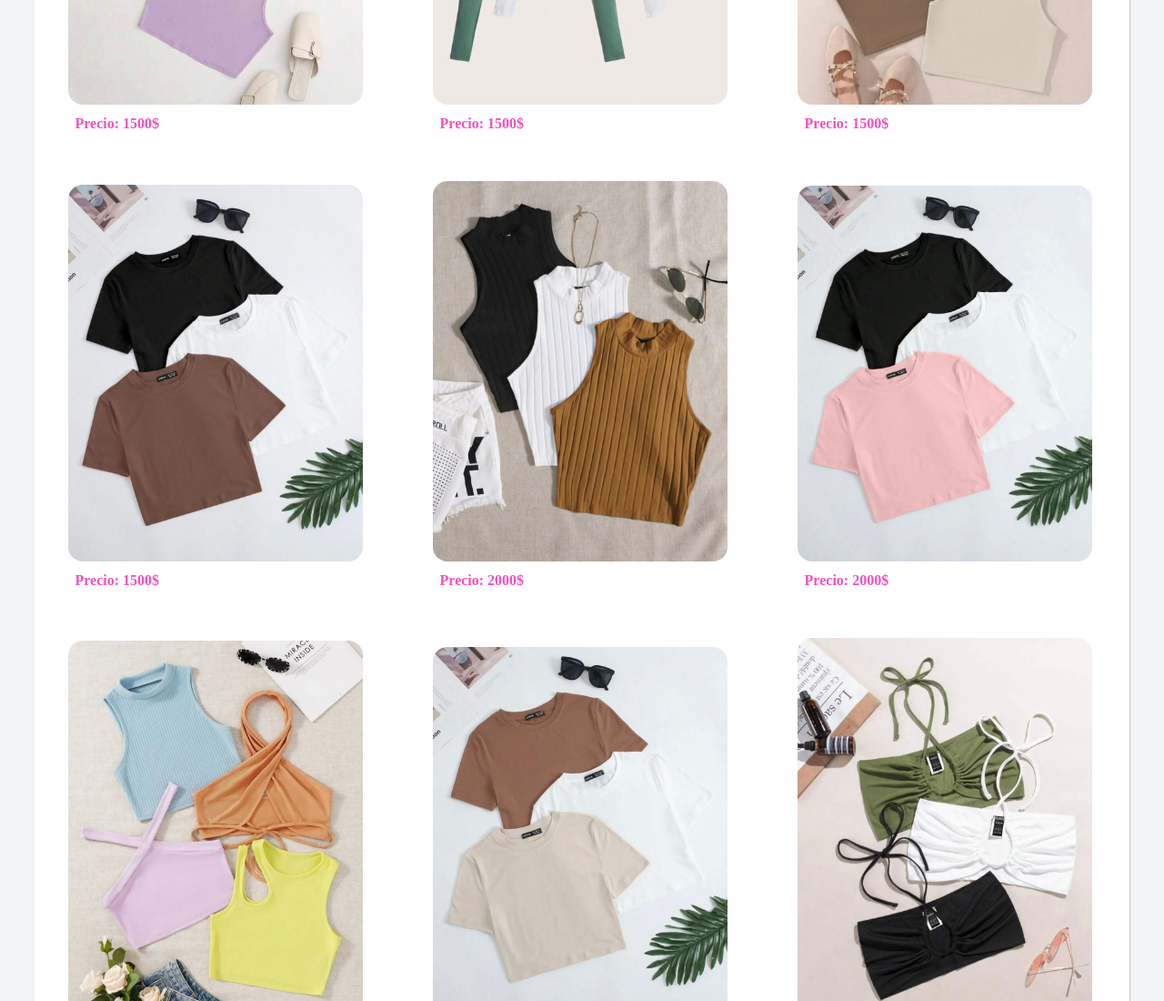
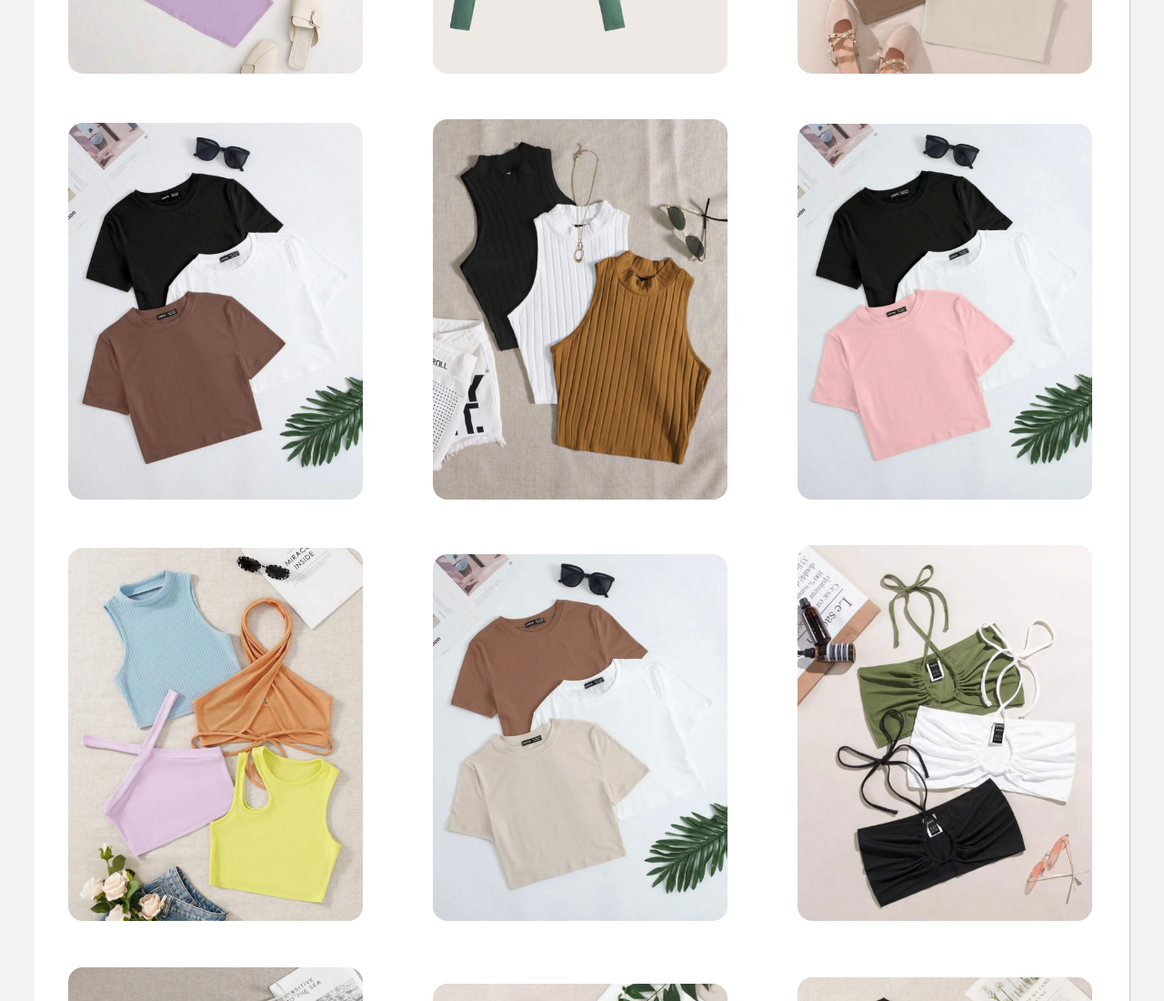
Before and after one commit to calimits/Onelis-Boutique, a plain HTML site: page index.html in a window 1280 px wide. Shown: the part 1700-2800 px from the top of the page at 91% size. Drawn offline with Linux system fonts and the light colour scheme.

Commit message:
Listo jeje

```diff
--- a/index.html
+++ b/index.html
@@ -20,6 +20,7 @@
                 <a href="#trago">Bolsos</a>
                 <a href="#desayuno">Vestidoss</a>
                 <a href="#pasta">Zapatos</a>
+                <a href="#perfumes">Perfumes</a>
             </div>
         </div>
     </header>
@@ -30,339 +31,258 @@
             <h2 id="cafe">Accesorios</h2>
             <div class=boxinside>
                 <img src="img/accesorios/IMG-20231126-WA0060.jpg"/>
-                <p>Precio: 1000$</p>
             </div>
             <div class=boxinside>
                 <img src="img/accesorios/IMG-20231126-WA0082.jpg"/>
-                <p>Precio: 1000$</p>
             </div>
         </section>
         <section class="box">
             <h2 id="refresco">Blusas</h2>
             <div class=boxinside>
                 <img src="img/blusas/IMG-20231126-WA0002.jpg"/>
-                <p>Precio: 1500$ </p>
             </div>
             <div class=boxinside>
                 <img src="img/blusas/IMG-20231126-WA0008.jpg"/>
-                <p>Precio: 1500$</p>
             </div>
             <div class=boxinside>
                 <img src="img/blusas/IMG-20231126-WA0009.jpg"/>
-                <p>Precio: 1500$</p>
             </div>
             <div class=boxinside>
                 <img src="img/blusas/IMG-20231126-WA0012.jpg"/>
-                <p>Precio: 1500$ </p>
             </div>
             <div class=boxinside>
                 <img src="img/blusas/IMG-20231126-WA0020.jpg"/>
-                <p>Precio: 2000$</p>
             </div>
             <div class=boxinside>
                 <img src="img/blusas/IMG-20231126-WA0023.jpg"/>
-                <p>Precio: 2000$</p>
             </div>
             <div class=boxinside>
                 <img src="img/blusas/IMG-20231126-WA0027.jpg"/>
-                <p>Precio: 1500$ </p>
             </div>
             <div class=boxinside>
                 <img src="img/blusas/IMG-20231126-WA0029.jpg"/>
-                <p>Precio: 1500$</p>
             </div>
             <div class=boxinside>
                 <img src="img/blusas/IMG-20231126-WA0035.jpg"/>
-                <p>Precio: 1500$</p>
             </div>
             <div class=boxinside>
                 <img src="img/blusas/IMG-20231126-WA0036.jpg"/>
-                <p>Precio: 1500$ </p>
             </div>
             <div class=boxinside>
                 <img src="img/blusas/IMG-20231126-WA0054.jpg"/>
-                <p>Precio: 2000$</p>
             </div>
             <div class=boxinside>
                 <img src="img/blusas/IMG-20231126-WA0067.jpg"/>
-                <p>Precio: 2000$</p>
             </div>
             <div class=boxinside>
                 <img src="img/blusas/IMG-20231126-WA0071.jpg"/>
-                <p>Precio: 1500$ </p>
             </div>
             <div class=boxinside>
                 <img src="img/blusas/IMG-20231126-WA0087.jpg"/>
-                <p>Precio: 2000$</p>
             </div>
             <div class=boxinside>
                 <img src="img/blusas/IMG-20231126-WA0093.jpg"/>
-                <p>Precio: 2000$</p>
             </div>
         </section>
         <section class="box">
             <h2 id="trago">Bolsos</h2>
             <div class=boxinside>
                 <img src="img/bolsos/IMG-20231126-WA0001.jpg"/>
-                <p>Precio: 1500$ </p>
             </div>
             <div class=boxinside>
                 <img src="img/bolsos/IMG-20231126-WA0004.jpg"/>
-                <p>Precio: 1500$</p>
             </div>
             <div class=boxinside>
                 <img src="img/bolsos/IMG-20231126-WA0005.jpg"/>
-                <p>Precio: 1500$</p>
             </div>
             <div class=boxinside>
                 <img src="img/bolsos/IMG-20231126-WA0006.jpg"/>
-                <p>Precio: 1500$ </p>
             </div>
             <div class=boxinside>
                 <img src="img/bolsos/IMG-20231126-WA0013.jpg"/>
-                <p>Precio: 2000$</p>
             </div>
             <div class=boxinside>
                 <img src="img/bolsos/IMG-20231126-WA0017.jpg"/>
-                <p>Precio: 2000$</p>
             </div>
             <div class=boxinside>
                 <img src="img/bolsos/IMG-20231126-WA0026.jpg"/>
-                <p>Precio: 1500$ </p>
             </div>
             <div class=boxinside>
                 <img src="img/bolsos/IMG-20231126-WA0033.jpg"/>
-                <p>Precio: 1500$</p>
             </div>
             <div class=boxinside>
                 <img src="img/bolsos/IMG-20231126-WA0043.jpg"/>
-                <p>Precio: 1500$</p>
             </div>
             <div class=boxinside>
                 <img src="img/bolsos/IMG-20231126-WA0047.jpg"/>
-                <p>Precio: 1500$ </p>
             </div>
             <div class=boxinside>
                 <img src="img/bolsos/IMG-20231126-WA0048.jpg"/>
-                <p>Precio: 2000$</p>
             </div>
             <div class=boxinside>
                 <img src="img/bolsos/IMG-20231126-WA0052.jpg"/>
-                <p>Precio: 2000$</p>
             </div>
             <div class=boxinside>
                 <img src="img/bolsos/IMG-20231126-WA0057.jpg"/>
-                <p>Precio: 1500$ </p>
             </div>
             <div class=boxinside>
                 <img src="img/bolsos/IMG-20231126-WA0059.jpg"/>
-                <p>Precio: 2000$</p>
             </div>
             <div class=boxinside>
                 <img src="img/bolsos/IMG-20231126-WA0063.jpg"/>
-                <p>Precio: 2000$</p>
             </div>
             <div class=boxinside>
                 <img src="img/bolsos/IMG-20231126-WA0069.jpg"/>
-                <p>Precio: 1500$ </p>
             </div>
             <div class=boxinside>
                 <img src="img/bolsos/IMG-20231126-WA0073.jpg"/>
-                <p>Precio: 2000$</p>
             </div>
             <div class=boxinside>
                 <img src="img/bolsos/IMG-20231126-WA0077.jpg"/>
-                <p>Precio: 2000$</p>
             </div>
             <div class=boxinside>
                 <img src="img/bolsos/IMG-20231126-WA0081.jpg"/>
-                <p>Precio: 1500$ </p>
             </div>
             <div class=boxinside>
                 <img src="img/bolsos/IMG-20231126-WA0083.jpg"/>
-                <p>Precio: 2000$</p>
             </div>
             <div class=boxinside>
                 <img src="img/bolsos/IMG-20231126-WA0086.jpg"/>
-                <p>Precio: 2000$</p>
             </div>
             <div class=boxinside>
                 <img src="img/bolsos/IMG-20231126-WA0089.jpg"/>
-                <p>Precio: 2000$</p>
             </div>
             <div class=boxinside>
                 <img src="img/bolsos/IMG-20231126-WA0094.jpg"/>
-                <p>Precio: 2000$</p>
             </div>
         </section>
             <section class="box">
             <h2 id="desayuno">Vestidos</h2>
             <div class=boxinside>
                 <img src="img/vestidos/IMG-20231126-WA0014.jpg"/>
-                <p>Precio: 1500$ </p>
             </div>
             <div class=boxinside>
                 <img src="img/vestidos/IMG-20231126-WA0016.jpg"/>
-                <p>Precio: 1500$</p>
             </div>
             <div class=boxinside>
                 <img src="img/vestidos/IMG-20231126-WA0018.jpg"/>
-                <p>Precio: 1500$</p>
             </div>
             <div class=boxinside>
                 <img src="img/vestidos/IMG-20231126-WA0022.jpg"/>
-                <p>Precio: 1500$ </p>
             </div>
             <div class=boxinside>
                 <img src="img/vestidos/IMG-20231126-WA0024.jpg"/>
-                <p>Precio: 2000$</p>
             </div>
             <div class=boxinside>
                 <img src="img/vestidos/IMG-20231126-WA0031.jpg"/>
-                <p>Precio: 2000$</p>
             </div>
             <div class=boxinside>
                 <img src="img/vestidos/IMG-20231126-WA0032.jpg"/>
-                <p>Precio: 1500$ </p>
             </div>
             <div class=boxinside>
                 <img src="img/vestidos/IMG-20231126-WA0037.jpg"/>
-                <p>Precio: 1500$</p>
             </div>
             <div class=boxinside>
                 <img src="img/vestidos/IMG-20231126-WA0038.jpg"/>
-                <p>Precio: 1500$</p>
             </div>
             <div class=boxinside>
                 <img src="img/vestidos/IMG-20231126-WA0039.jpg"/>
-                <p>Precio: 1500$ </p>
             </div>
             <div class=boxinside>
                 <img src="img/vestidos/IMG-20231126-WA0040.jpg"/>
-                <p>Precio: 2000$</p>
             </div>
             <div class=boxinside>
                 <img src="img/vestidos/IMG-20231126-WA0041.jpg"/>
-                <p>Precio: 2000$</p>
             </div>
             <div class=boxinside>
                 <img src="img/vestidos/IMG-20231126-WA0042.jpg"/>
-                <p>Precio: 1500$ </p>
             </div>
             <div class=boxinside>
                 <img src="img/vestidos/IMG-20231126-WA0044.jpg"/>
-                <p>Precio: 2000$</p>
             </div>
             <div class=boxinside>
                 <img src="img/vestidos/IMG-20231126-WA0045.jpg">
-                <p>Precio: 2000$</p>
             </div>
             <div class=boxinside>
                 <img src="img/vestidos/IMG-20231126-WA0046.jpg"/>
-                <p>Precio: 2000$</p>
             </div>
             <div class=boxinside>
                 <img src="img/vestidos/IMG-20231126-WA0049.jpg"/>
-                <p>Precio: 1500$ </p>
             </div>
             <div class=boxinside>
                 <img src="img/vestidos/IMG-20231126-WA0053.jpg"/>
-                <p>Precio: 2000$</p>
             </div>
             <div class=boxinside>
                 <img src="img/vestidos/IMG-20231126-WA0055.jpg">
-                <p>Precio: 2000$</p>
             </div>
             <div class=boxinside>
                 <img src="img/vestidos/IMG-20231126-WA0056.jpg">
-                <p>Precio: 2000$</p>
             </div>
             <div class=boxinside>
                 <img src="img/vestidos/IMG-20231126-WA0058.jpg"/>
-                <p>Precio: 2000$</p>
             </div>
             <div class=boxinside>
                 <img src="img/vestidos/IMG-20231126-WA0061.jpg"/>
-                <p>Precio: 1500$ </p>
             </div>
             <div class=boxinside>
                 <img src="img/vestidos/IMG-20231126-WA0065.jpg"/>
-                <p>Precio: 2000$</p>
             </div>
             <div class=boxinside>
                 <img src="img/vestidos/IMG-20231126-WA0066.jpg">
-                <p>Precio: 2000$</p>
             </div>
             <div class=boxinside>
                 <img src="img/vestidos/IMG-20231126-WA0070.jpg">
-                <p>Precio: 2000$</p>
             </div>
             <div class=boxinside>
                 <img src="img/vestidos/IMG-20231126-WA0072.jpg">
-                <p>Precio: 2000$</p>
             </div>
             <div class=boxinside>
                 <img src="img/vestidos/IMG-20231126-WA0074.jpg"/>
-                <p>Precio: 2000$</p>
             </div>
             <div class=boxinside>
                 <img src="img/vestidos/IMG-20231126-WA0075.jpg"/>
-                <p>Precio: 1500$ </p>
             </div>
             <div class=boxinside>
                 <img src="img/vestidos/IMG-20231126-WA0076.jpg"/>
-                <p>Precio: 2000$</p>
             </div>
             <div class=boxinside>
                 <img src="img/vestidos/IMG-20231126-WA0080.jpg">
-                <p>Precio: 2000$</p>
             </div>
             <div class=boxinside>
                 <img src="img/vestidos/IMG-20231126-WA0084.jpg"/>
-                <p>Precio: 1500$ </p>
             </div>
             <div class=boxinside>
                 <img src="img/vestidos/IMG-20231126-WA0090.jpg"/>
-                <p>Precio: 2000$</p>
             </div>
             <div class=boxinside>
                 <img src="img/vestidos/IMG-20231126-WA0091.jpg">
-                <p>Precio: 2000$</p>
             </div>
             <div class=boxinside>
                 <img src="img/vestidos/IMG-20231126-WA0092.jpg">
-                <p>Precio: 2000$</p>
             </div>
             <div class=boxinside>
                 <img src="img/vestidos/IMG-20231126-WA0095.jpg">
-                <p>Precio: 2000$</p>
             </div>
         </section>
         <section class="box">
             <h2 id="pasta">Zapatos</h2>
             <div class=boxinside>
                 <img src="img/zapatos/IMG-20231126-WA0003.jpg"/>
-                <p>Precio: 1500$ </p>
             </div>
             <div class=boxinside>
                 <img src="img/zapatos/IMG-20231126-WA0007.jpg"/>
-                <p>Precio: 1500$</p>
             </div>
             <div class=boxinside>
                 <img src="img/zapatos/IMG-20231126-WA0010.jpg"/>
-                <p>Precio: 1500$</p>
             </div>
             <div class=boxinside>
                 <img src="img/zapatos/IMG-20231126-WA0011.jpg"/>
-                <p>Precio: 1500$ </p>
             </div>
             <div class=boxinside>
                 <img src="img/zapatos/IMG-20231126-WA0015.jpg"/>
-                <p>Precio: 2000$</p>
             </div>
             <div class=boxinside>
                 <img src="img/zapatos/IMG-20231126-WA0019.jpg"/>
-                <p>Precio: 2000$</p>
             </div>
             <div class=boxinside>
                 <img src="img/zapatos/IMG-20231126-WA0021.jpg"/>
@@ -370,57 +290,96 @@
             </div>
             <div class=boxinside>
                 <img src="img/zapatos/IMG-20231126-WA0025.jpg"/>
-                <p>Precio: 1500$</p>
             </div>
             <div class=boxinside>
                 <img src="img/zapatos/IMG-20231126-WA0028.jpg"/>
-                <p>Precio: 1500$</p>
             </div>
             <div class=boxinside>
                 <img src="img/zapatos/IMG-20231126-WA0030.jpg"/>
-                <p>Precio: 1500$ </p>
             </div>
             <div class=boxinside>
                 <img src="img/zapatos/IMG-20231126-WA0034.jpg"/>
-                <p>Precio: 2000$</p>
             </div>
             <div class=boxinside>
                 <img src="img/zapatos/IMG-20231126-WA0050.jpg"/>
-                <p>Precio: 2000$</p>
             </div>
             <div class=boxinside>
                 <img src="img/zapatos/IMG-20231126-WA0051.jpg"/>
-                <p>Precio: 1500$ </p>
             </div>
             <div class=boxinside>
                 <img src="img/zapatos/IMG-20231126-WA0062.jpg"/>
-                <p>Precio: 2000$</p>
             </div>
             <div class=boxinside>
                 <img src="img/zapatos/IMG-20231126-WA0064.jpg"/>
-                <p>Precio: 2000$</p>
             </div>
             <div class=boxinside>
                 <img src="img/zapatos/IMG-20231126-WA0068.jpg"/>
-                <p>Precio: 1500$ </p>
             </div>
             <div class=boxinside>
                 <img src="img/zapatos/IMG-20231126-WA0078.jpg"/>
-                <p>Precio: 2000$</p>
             </div>
             <div class=boxinside>
                 <img src="img/zapatos/IMG-20231126-WA0079.jpg"/>
-                <p>Precio: 2000$</p>
             </div>
             <div class=boxinside>
                 <img src="img/zapatos/IMG-20231126-WA0085.jpg"/>
-                <p>Precio: 1500$ </p>
             </div>
             <div class=boxinside>
                 <img src="img/zapatos/IMG-20231126-WA0088.jpg"/>
-                <p>Precio: 2000$</p>
             </div>
         </section>
+        <section class="box">
+            <h2 id="perfumes">Perfumes</h2>
+            <div class=boxinside>
+                <img src="img/perfumes/IMG-20231126-WA0119.jpg"/>
+            </div>
+            <div class=boxinside>
+                <img src="img/perfumes/IMG-20231126-WA0120.jpg"/>
+            </div>
+            <div class=boxinside>
+                <img src="img/perfumes/IMG-20231126-WA0121.jpg"/>
+            </div>
+            <div class=boxinside>
+                <img src="img/perfumes/IMG-20231126-WA0122.jpg"/>
+            </div>
+            <div class=boxinside>
+                <img src="img/perfumes/IMG-20231126-WA0123.jpg"/>
+            </div>
+            <div class=boxinside>
+                <img src="img/perfumes/IMG-20231126-WA0124.jpg"/>
+            </div>
+            <div class=boxinside>
+                <img src="img/perfumes/IMG-20231126-WA0125.jpg"/>
+            </div>
+            <div class=boxinside>
+                <img src="img/perfumes/IMG-20231126-WA0126.jpg"/>
+            </div>
+            <div class=boxinside>
+                <img src="img/perfumes/IMG-20231126-WA0127.jpg"/>
+            </div>
+            <div class=boxinside>
+                <img src="img/perfumes/IMG-20231126-WA0128.jpg"/>
+            </div>
+            <div class=boxinside>
+                <img src="img/perfumes/IMG-20231126-WA0129.jpg"/>
+            </div>
+            <div class=boxinside>
+                <img src="img/perfumes/IMG-20231126-WA0130.jpg"/>
+            </div>
+            <div class=boxinside>
+                <img src="img/perfumes/IMG-20231126-WA0131.jpg"/>
+            </div>
+            <div class=boxinside>
+                <img src="img/perfumes/IMG-20231126-WA0132.jpg"/>
+            </div>
+            <div class=boxinside>
+                <img src="img/perfumes/IMG-20231126-WA0133.jpg"/>
+            </div>
+            <div class=boxinside>
+                <img src="img/perfumes/IMG-20231126-WA0134.jpg"/>
+            </div>
+        </section>
+
     </div>
         <footer>
             <div>
```
Also changed, not shown: img/perfumes/IMG-20231126-WA0116.jpeg (added), img/perfumes/IMG-20231126-WA0119.jpg (added), img/perfumes/IMG-20231126-WA0120.jpg (added), img/perfumes/IMG-20231126-WA0121.jpg (added), img/perfumes/IMG-20231126-WA0122.jpg (added), img/perfumes/IMG-20231126-WA0123.jpg (added), img/perfumes/IMG-20231126-WA0124.jpg (added), img/perfumes/IMG-20231126-WA0125.jpg (added), img/perfumes/IMG-20231126-WA0126.jpg (added), img/perfumes/IMG-20231126-WA0127.jpg (added), img/perfumes/IMG-20231126-WA0128.jpg (added), img/perfumes/IMG-20231126-WA0129.jpg (added), img/perfumes/IMG-20231126-WA0130.jpg (added), img/perfumes/IMG-20231126-WA0131.jpg (added), 3 more files.
